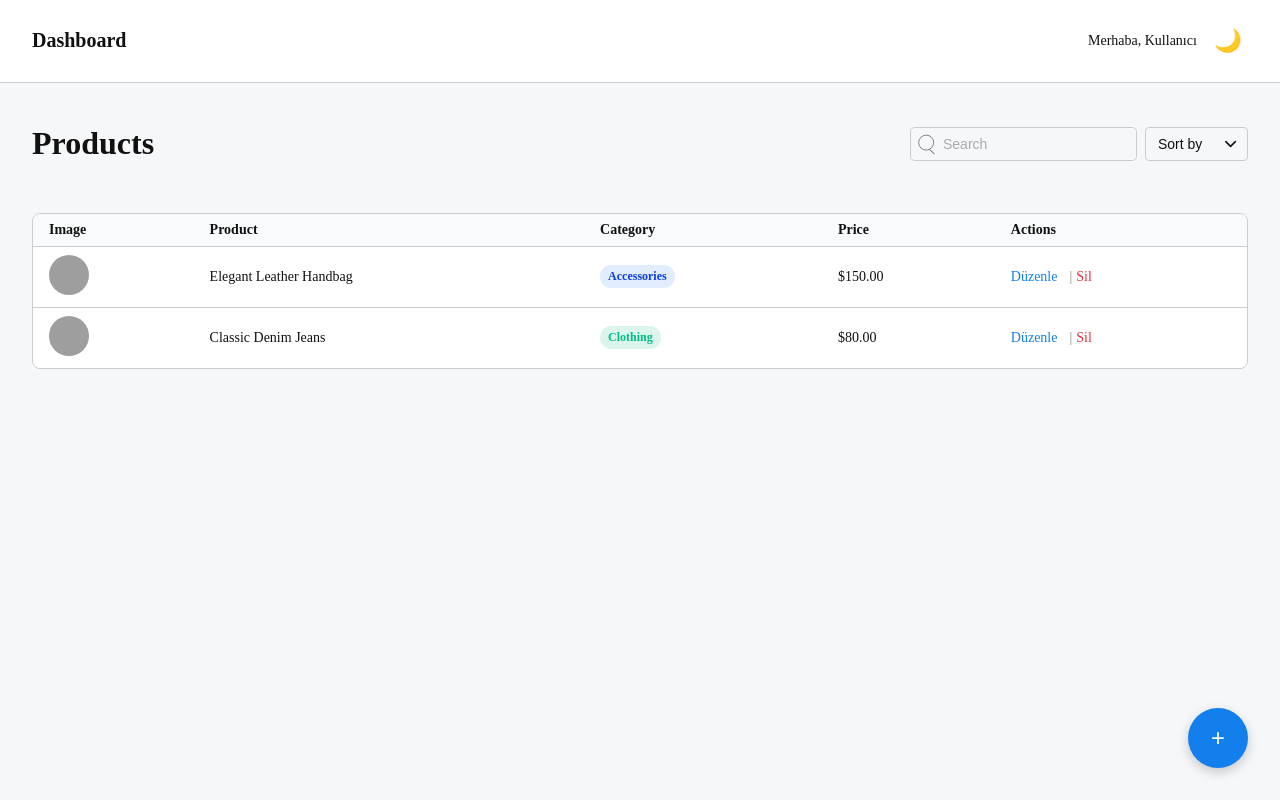
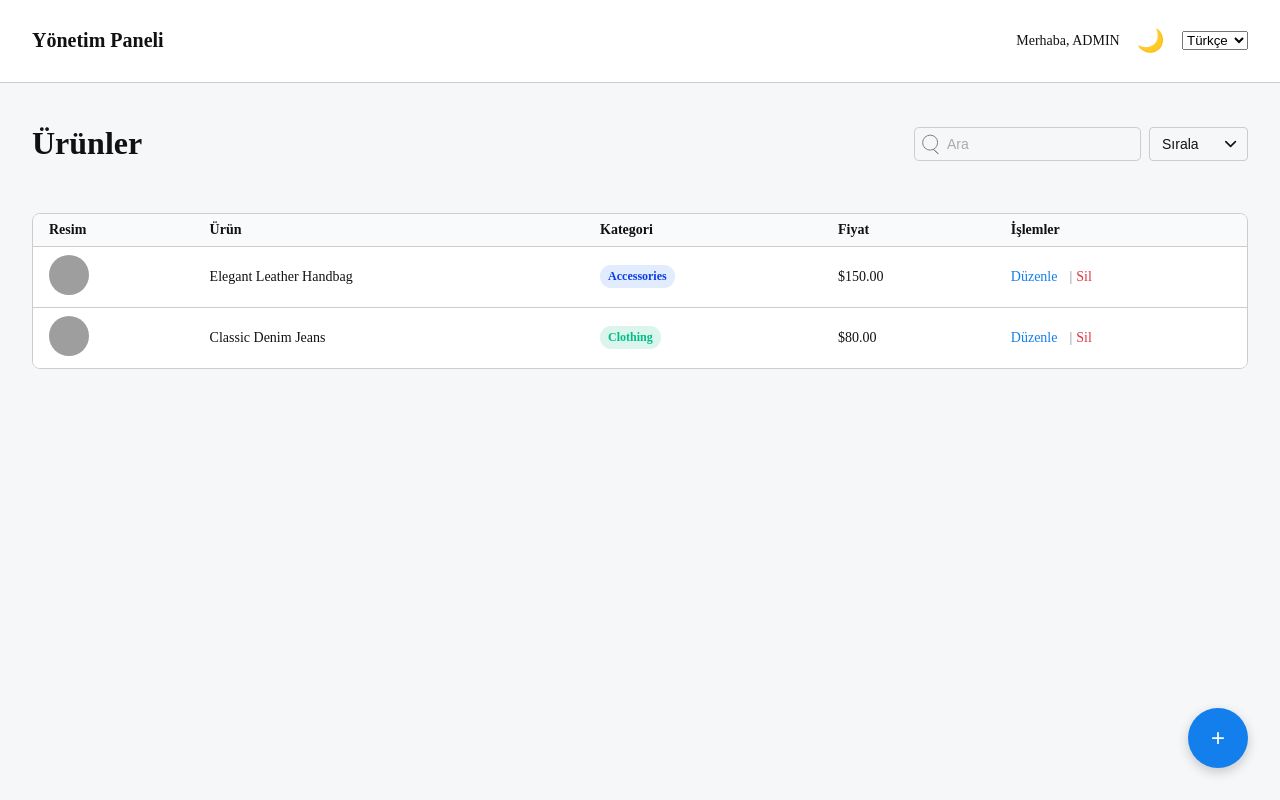
Before and after one commit to BeratPN/interview-next-app, a Next.js app: page / in a window 1280 px wide. Built offline with nearby package versions, Linux system fonts and the light colour scheme; grey boxes are pictures that could not be loaded.

Commit message:
feat: çoklu dil desteği eklendi TR/EN

```diff
--- a/src/app/layout.tsx
+++ b/src/app/layout.tsx
@@ -1,3 +1,4 @@
+import { LanguageProvider } from "@/context/LanguageContext";
 import { ThemeProvider } from "@/context/ThemeContext";
 import "@/styles/globals.scss";
 
@@ -9,7 +10,9 @@ export default function RootLayout({
   return (
     <html lang="tr">
       <body>
-        <ThemeProvider>{children}</ThemeProvider>
+        <ThemeProvider>
+          <LanguageProvider>{children}</LanguageProvider>
+        </ThemeProvider>
       </body>
     </html>
   );
--- a/src/components/ConfirmModal.tsx
+++ b/src/components/ConfirmModal.tsx
@@ -1,6 +1,7 @@
 "use client";
 import { useEffect, useRef } from "react";
 import styles from "./ConfirmModal.module.scss";
+import { useLanguage } from "@/context/LanguageContext";
 
 interface ConfirmModalProps {
   isOpen: boolean;
@@ -16,6 +17,7 @@ export default function ConfirmModal({
   message,
 }: ConfirmModalProps) {
   const modalRef = useRef<HTMLDivElement | null>(null);
+  const { lang } = useLanguage();
 
   useEffect(() => {
     if (!isOpen) return;
@@ -45,7 +47,7 @@ export default function ConfirmModal({
   return (
     <div className={styles.overlay} aria-modal="true" role="dialog">
       <div className={styles.modal} ref={modalRef}>
-        <p>{message || "Bu öğeyi silmek istediğinizden emin misiniz?"}</p>
+        <p>{message || lang.confirmDelete }</p>
         <div className={styles.buttons}>
           <button
             type="button"
@@ -56,7 +58,7 @@ export default function ConfirmModal({
               onClose();
             }}
           >
-            Vazgeç
+            {lang.cancel}
           </button>
           <button
             type="button"
@@ -67,7 +69,7 @@ export default function ConfirmModal({
               onConfirm();
             }}
           >
-            Evet, Sil
+            {lang.confirm}
           </button>
         </div>
       </div>
--- a/src/components/Header.tsx
+++ b/src/components/Header.tsx
@@ -1,20 +1,27 @@
 "use client";
 import { useTheme } from "@/context/ThemeContext";
 import styles from "./Header.module.scss";
+import { useLanguage } from "@/context/LanguageContext";
 
 export default function Header() {
+  const { language, setLanguage, lang } = useLanguage();
   const { theme, toggleTheme } = useTheme();
 
   return (
     <header className={styles.header}>
       <div className={styles.logoTitle}>
-        <h1>Dashboard</h1>
+        <h1>{lang.dashboard}</h1>
       </div>
       <div className={styles.rightSection}>
-        <div>Merhaba, Kullanıcı</div>
-        <button onClick={toggleTheme}>
-          {theme === "light" ? "🌙" : "☀️"}
-        </button>
+        <div>{lang.greeting}, ADMIN</div>
+        <button onClick={toggleTheme}>{theme === "light" ? "🌙" : "☀️"}</button>
+        <select
+          value={language}
+          onChange={(e) => setLanguage(e.target.value as "tr" | "en")}
+        >
+          <option value="tr">Türkçe</option>
+          <option value="en">English</option>
+        </select>
       </div>
     </header>
   );
--- a/src/components/PageHeader.tsx
+++ b/src/components/PageHeader.tsx
@@ -1,9 +1,12 @@
+"use client";
+import { useLanguage } from "@/context/LanguageContext";
 import styles from "./PageHeader.module.scss";
 
 export default function PageHeader() {
+  const { lang } = useLanguage();
   return (
     <div className={styles.pageHeader}>
-      <h2>Products</h2>
+      <h2>{lang.products}</h2>
       <div className={styles.controls}>
         <div className={styles.searchWrapper}>
           <svg
@@ -20,7 +23,7 @@ export default function PageHeader() {
               d="M21 21l-4.35-4.35A7.5 7.5 0 1110.5 3a7.5 7.5 0 016.15 13.65z"
             />
           </svg>
-          <input type="text" placeholder="Search" />
+          <input type="text" placeholder={lang.search} />
         </div>
 
         <div className={styles.sortWrapper}>
@@ -47,10 +50,10 @@ export default function PageHeader() {
             </g>
           </svg>
           <select className={styles.sort}>
-            <option>Sort by</option>
-            <option>Name</option>
-            <option>Price</option>
-            <option>Category</option>
+            <option>{lang.sortBy}</option>
+            <option>{lang.name}</option>
+            <option>{lang.price}</option>
+            <option>{lang.category}</option>
           </select>
         </div>
       </div>
--- a/src/components/ProductRow.tsx
+++ b/src/components/ProductRow.tsx
@@ -3,6 +3,7 @@
 import { useState } from "react";
 import styles from "./ProductRow.module.scss";
 import ConfirmModal from "@/components/ConfirmModal";
+import { useLanguage } from "@/context/LanguageContext";
 
 interface ProductRowProps {
   image: string;
@@ -21,6 +22,7 @@ export default function ProductRow({
 }: ProductRowProps) {
   const [isModalOpen, setModalOpen] = useState(false);
   const categoryClass = styles[category.toLowerCase()] || "";
+  const { lang } = useLanguage();
 
   const handleDelete = () => setModalOpen(true);
   const handleConfirmDelete = () => {
@@ -43,7 +45,7 @@ export default function ProductRow({
       <td>{price}</td>
       <td>
         <a className={styles.edit} href="#">
-          Düzenle
+          {lang.edit}
         </a>
         <span className={styles.separator}>|</span>
         <a
@@ -54,12 +56,12 @@ export default function ProductRow({
             handleDelete();
           }}
         >
-          Sil
+          {lang.delete}
           <ConfirmModal
             isOpen={isModalOpen}
             onClose={() => setModalOpen(false)}
             onConfirm={handleConfirmDelete}
-            message={`"${name}" ürününü silmek istediğinizden emin misiniz?`}
+            message={`"${name}" ${lang.confirmDelete}`}
           />
         </a>
       </td>
--- a/src/components/ProductTable.tsx
+++ b/src/components/ProductTable.tsx
@@ -1,6 +1,7 @@
-'use client';
-import ProductRow from './ProductRow';
-import styles from './ProductTable.module.scss';
+"use client";
+import { useLanguage } from "@/context/LanguageContext";
+import ProductRow from "./ProductRow";
+import styles from "./ProductTable.module.scss";
 
 interface Product {
   id: number;
@@ -13,22 +14,22 @@ interface Product {
 interface ProductTableProps {
   products: Product[];
 }
-
 export default function ProductTable({ products }: ProductTableProps) {
+  const { lang } = useLanguage();
   return (
     <div className={styles.tableContainer}>
       <table className={styles.table}>
         <thead>
           <tr>
-            <th>Image</th>
-            <th>Product</th>
-            <th>Category</th>
-            <th>Price</th>
-            <th>Actions</th>
+            <th>{lang.image}</th>
+            <th>{lang.product}</th>
+            <th>{lang.category}</th>
+            <th>{lang.price}</th>
+            <th>{lang.actions}</th>
           </tr>
         </thead>
         <tbody>
-          {products.map(p => (
+          {products.map((p) => (
             <ProductRow
               key={p.id}
               image={p.image}
--- /dev/null
+++ b/src/context/LanguageContext.tsx
@@ -0,0 +1,35 @@
+'use client';
+
+import { createContext, useContext, useState, ReactNode } from 'react';
+import trJson from '@/locales/tr.json';
+import enJson from '@/locales/en.json';
+
+type Language = 'tr' | 'en';
+
+interface LanguageContextProps {
+  language: Language;
+  setLanguage: (lang: Language) => void;
+  lang: Record<string, string>;
+}
+
+const tr: Record<string, string> = trJson as Record<string, string>;
+const en: Record<string, string> = enJson as Record<string, string>;
+
+const LanguageContext = createContext<LanguageContextProps | undefined>(undefined);
+
+export const LanguageProvider = ({ children }: { children: ReactNode }) => {
+  const [language, setLanguage] = useState<Language>('tr');
+  const lang = language === 'tr' ? tr : en;
+
+  return (
+    <LanguageContext.Provider value={{ language, setLanguage,lang }}>
+      {children}
+    </LanguageContext.Provider>
+  );
+};
+
+export const useLanguage = () => {
+  const context = useContext(LanguageContext);
+  if (!context) throw new Error('useLanguage must be used within LanguageProvider');
+  return context;
+};
--- /dev/null
+++ b/src/locales/en.json
@@ -0,0 +1,18 @@
+{
+  "greeting": "Hello",
+  "dashboard": "Dashboard",
+  "products": "Products",
+  "search": "Search",
+  "delete": "Delete",
+  "edit": "Edit",
+  "confirmDelete": "Are you sure you want to delete this item?",
+  "cancel": "Cancel",
+  "confirm": "Confirm",
+  "sortBy": "Sort by",
+  "name": "Name",
+  "price": "Price",
+  "category": "Category",
+  "image": "Image",
+  "product": "Product",
+  "actions": "Actions"
+}
--- /dev/null
+++ b/src/locales/tr.json
@@ -0,0 +1,19 @@
+{
+  "greeting": "Merhaba",
+  "dashboard": "Yönetim Paneli",
+  "products": "Ürünler",
+  "search": "Ara",
+  "delete": "Sil",
+  "edit": "Düzenle",
+  "confirmDelete": "Bu öğeyi silmek istediğinizden emin misiniz?",
+  "cancel": "İptal",
+  "confirm": "Onayla",
+  "sortBy": "Sırala",
+  "name": "İsim",
+  "price": "Fiyat",
+  "category": "Kategori",
+  "image": "Resim",
+  "product": "Ürün",
+  "actions": "İşlemler"
+
+}
```
